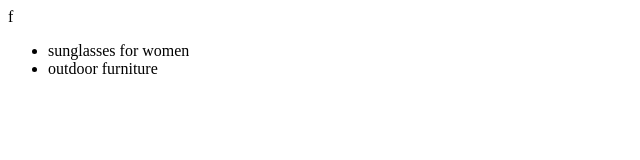
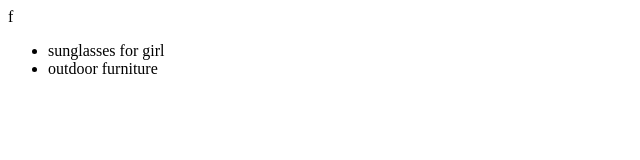
Before and after one commit to moronihouck/testGit, a plain HTML site: page new.html in a window 1280 px wide. Shown: the full height of the page, 0-640 px from the left. Drawn offline with Linux system fonts and the light colour scheme.

Commit message:
changed to gir

```diff
--- a/new.html
+++ b/new.html
@@ -2,7 +2,7 @@ f<html>
 	<body>
 		<div>
 			<ul>
-				<li>sunglasses for women</li>
+				<li>sunglasses for girl
 				<li>outdoor furniture</li>
 			</ul>
 		</div>
```
